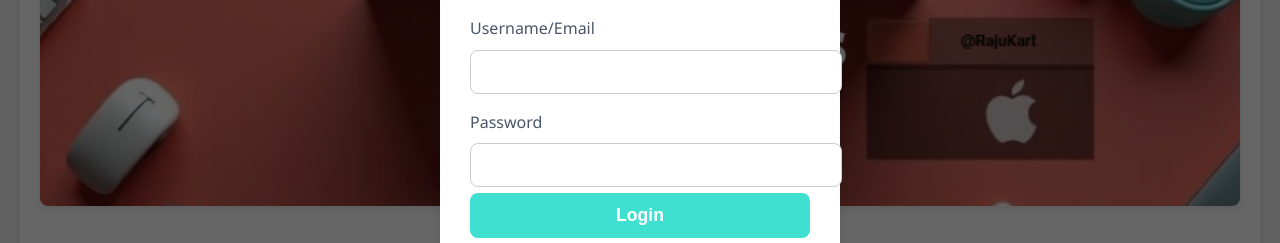
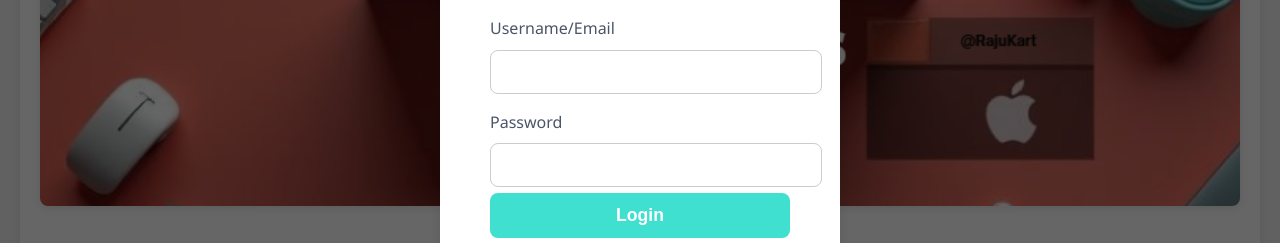
Before and after one commit to Raju-1209/rajukart-ecommerce, a website with bundled scripts: page public/index.html in a window 1280 px wide. Both pictures are taken after a click on the button "Login". Shown: the part 282-525 px from the top of the page. Built offline with nearby package versions, Linux system fonts and the light colour scheme; no server answers.

Commit message:
fix: Temporarily disabled client-side username check; Centered and constrained modal forms

```diff
--- a/public/scripts/main.js
+++ b/public/scripts/main.js
@@ -200,6 +200,8 @@ signupForm.addEventListener('submit', async (e) => {
         return;
     }
 
+    /*
+    // Temporarily commented out: Client-side username uniqueness check (insecure for production)
     try {
         console.log("[Sign Up] Checking username existence...");
         const usernameQuery = query(collection(db, 'users'), where('username', '==', username));
@@ -213,6 +215,7 @@ signupForm.addEventListener('submit', async (e) => {
         signupErrorDisplay.textContent = "Could not check username. Please try again.";
         return;
     }
+    */
 
     try {
         console.log("[Sign Up] Creating user with email and password...");
--- a/public/style.css
+++ b/public/style.css
@@ -338,7 +338,7 @@ footer {
     align-items: center; /* Center content vertically */
     justify-content: center; /* Center content horizontally */
     min-height: 100vh; /* Ensure it takes full viewport height for centering */
-    width: 100%; /* IMPORTANT: Ensures this wrapper takes full width for horizontal centering */
+    width: 100%; /* Ensures this wrapper takes full width for horizontal centering */
     padding: 20px; /* Padding around the modal box */
     box-sizing: border-box; /* Include padding in dimensions */
 }
@@ -459,11 +459,14 @@ footer {
 }
 
 /* Form Styling */
-form { /* Removed .modal-content prefix for general form styling */
+form {
     display: flex;
     flex-direction: column;
     gap: 15px; /* Space between form fields */
     margin-top: 25px; /* Space above the form */
+    max-width: 300px; /* Constrain form width */
+    margin-left: auto; /* Center the form horizontally */
+    margin-right: auto; /* Center the form horizontally */
 }
 
 input[type="text"],
```
